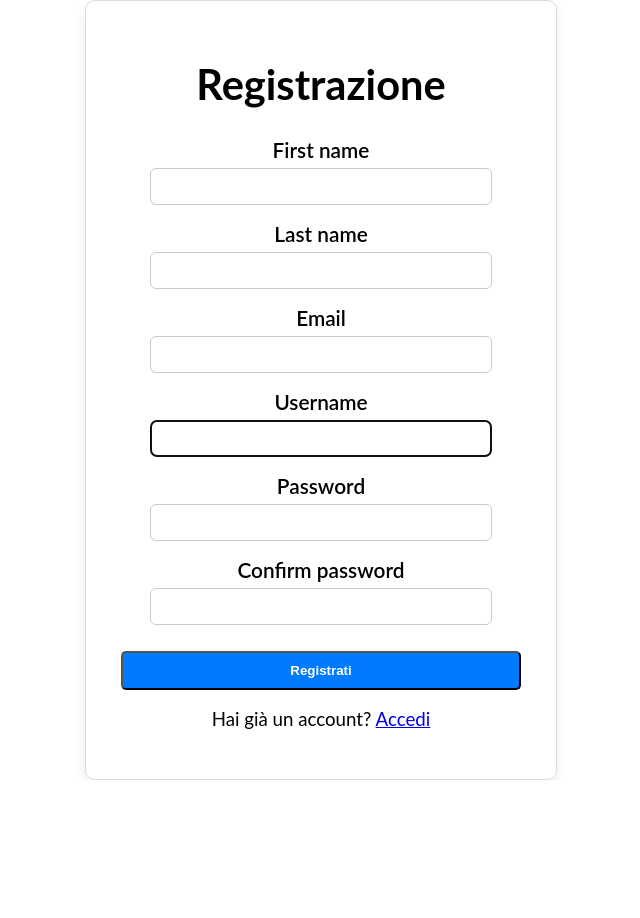
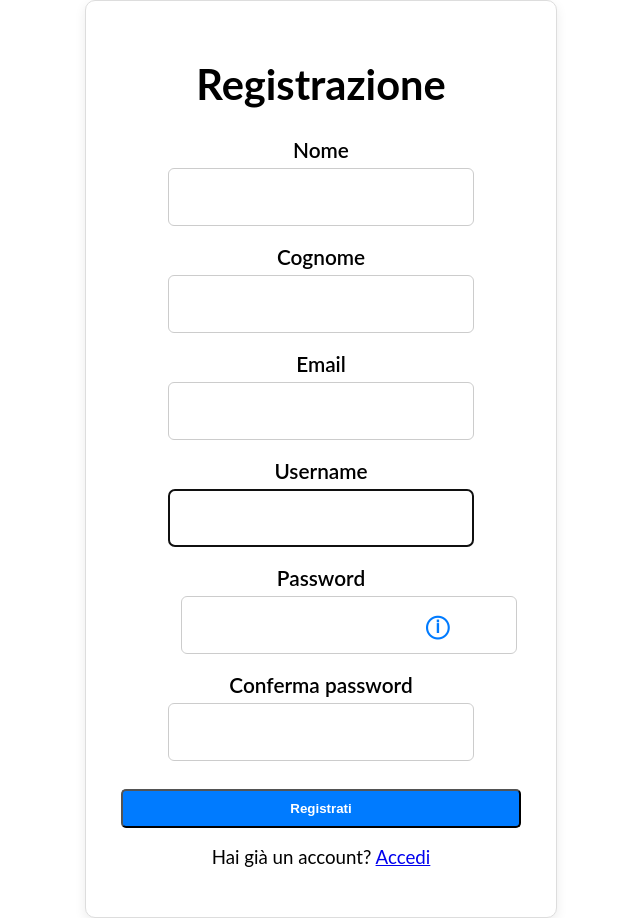
Before and after one commit to LucaT152/PrenotazioneEventi, a Django app: page /catalog/signup/1/ in a window 1280 px wide. Shown: the part 50-968 px from the top of the page, without its empty margins (319-959 px from the left). Before the commit the page ends 830 px from the top, so only its background shows below. Run offline with Django 5.2, Linux system fonts and the light colour scheme.

Commit message:
continuare modifica requisiti password

```diff
--- a/library/catalog/static/css/styles.css
+++ b/library/catalog/static/css/styles.css
@@ -239,23 +239,25 @@ body {
 }
 
 .form-group {
+  width: 100%;
+  margin-bottom: 18px;
   display: flex;
   flex-direction: column;
   align-items: center;
-  margin-bottom: 16px;
 }
 
 .form-group label {
+  margin-bottom: 6px;
   font-weight: 600;
-  margin-bottom: 6px;
 }
 
 .form-group input {
-  width: 100%;
-  max-width: 320px;
-  padding: 10px;
+  width: 280px;
+  height: 40px;
+  padding: 8px 12px;
   border-radius: 6px;
   border: 1px solid #ccc;
+  font-size: 0.95em;
 }
 
 .full-width {
@@ -285,17 +287,69 @@ body {
   background-color: #f2f2f2;
 }
 
-.link-action {
-  background: none;
-  border: none;
-  padding: 0;
-  color: #007bff;
-  font-weight: 600;
-  cursor: pointer;
-  text-decoration: none;
+.field-error {
+  margin-top: 6px;
+  padding: 6px 10px;
+  font-size: 0.85em;
+  color: #721c24;
+  background-color: #fdecea;
+  border-left: 4px solid #dc3545;
+  border-radius: 4px;
 }
 
-.link-action:hover {
-  text-decoration: underline;
-  color: #0056b3;
+.form-errors {
+  margin-bottom: 15px;
+  padding: 10px;
+  border: 1px solid #dc3545;
+  background-color: #fdecea;
+  color: #721c24;
+  border-radius: 5px;
+  font-weight: 600;
 }
+
+.password-input-container {
+  position: relative;
+  width: 280px;
+}
+
+.password-input-container input {
+  width: 100%;
+  padding-right: 42px;
+}
+
+.password-info {
+  position: absolute;
+  right: 12px;
+  top: 0;
+  height: 100%;
+  display: flex;
+  align-items: center;
+  cursor: pointer;
+  font-weight: bold;
+  color: #007bff;
+  font-size: 1.1em;
+}
+
+.password-tooltip {
+  display: none;
+  position: absolute;
+  top: 110%;
+  right: 0;
+  width: 260px;
+  padding: 12px;
+  background-color: #fff;
+  border: 1px solid #ddd;
+  border-radius: 6px;
+  box-shadow: 0 4px 12px rgba(0,0,0,0.12);
+  font-size: 0.85em;
+  z-index: 20;
+}
+
+.password-tooltip ul {
+  padding-left: 18px;
+  margin: 6px 0 0 0;
+}
+
+.password-info:hover + .password-tooltip {
+  display: block;
+}
--- a/library/catalog/templates/catalog/signup.html
+++ b/library/catalog/templates/catalog/signup.html
@@ -9,34 +9,102 @@
     <form method="post">
       {% csrf_token %}
 
+      <!-- FIRST NAME -->
       <div class="form-group">
-        <label for="{{ form.first_name.id_for_label }}">First name</label>
+        <label for="{{ form.first_name.id_for_label }}">Nome</label>
         {{ form.first_name }}
+
+        {% if form.first_name.errors %}
+          <div class="field-error">
+            {% for error in form.first_name.errors %}
+              {{ error }}
+            {% endfor %}
+          </div>
+        {% endif %}
       </div>
 
+      <!-- LAST NAME -->
       <div class="form-group">
-        <label for="{{ form.last_name.id_for_label }}">Last name</label>
+        <label for="{{ form.last_name.id_for_label }}">Cognome</label>
         {{ form.last_name }}
+
+        {% if form.last_name.errors %}
+          <div class="field-error">
+            {% for error in form.last_name.errors %}
+              {{ error }}
+            {% endfor %}
+          </div>
+        {% endif %}
       </div>
 
+      <!-- EMAIL -->
       <div class="form-group">
         <label for="{{ form.email.id_for_label }}">Email</label>
         {{ form.email }}
+
+        {% if form.email.errors %}
+          <div class="field-error">
+            {% for error in form.email.errors %}
+              {{ error }}
+            {% endfor %}
+          </div>
+        {% endif %}
       </div>
 
+      <!-- USERNAME -->
       <div class="form-group">
         <label for="{{ form.username.id_for_label }}">Username</label>
         {{ form.username }}
+
+        {% if form.username.errors %}
+          <div class="field-error">
+            {% for error in form.username.errors %}
+              {{ error }}
+            {% endfor %}
+          </div>
+        {% endif %}
       </div>
 
-      <div class="form-group">
+      <div class="form-group password-wrapper">
         <label for="{{ form.password1.id_for_label }}">Password</label>
-        {{ form.password1 }}
+
+        <div class="password-input-container">
+          {{ form.password1 }}
+          <span class="password-info">ⓘ</span>
+
+          <div class="password-tooltip">
+            <strong>La password deve:</strong>
+            <ul>
+              <li>✔️ Avere almeno 8 caratteri</li>
+              <li>✔️ Non essere simile allo username</li>
+              <li>✔️ Non essere troppo comune</li>
+              <li>✔️ Non contenere solo numeri</li>
+            </ul>
+          </div>
+        </div>
+
+        {% if form.password1.errors %}
+          <div class="field-error">
+            {% for error in form.password1.errors %}
+              {{ error }}
+            {% endfor %}
+          </div>
+        {% endif %}
       </div>
 
+
+      <!-- CONFIRM PASSWORD -->
       <div class="form-group">
-        <label for="{{ form.password2.id_for_label }}">Confirm password</label>
+        <label for="{{ form.password2.id_for_label }}">Conferma password</label>
         {{ form.password2 }}
+
+        {% if form.password2.errors %}
+          <div class="field-error">
+            {% for error in form.password2.errors %}
+              {{ error }}
+            {% endfor %}
+          </div>
+        {% endif %}
       </div>
 
       <button type="submit" class="btn btn-primary full-width">
```
Also changed, not shown: library/db.sqlite3.
